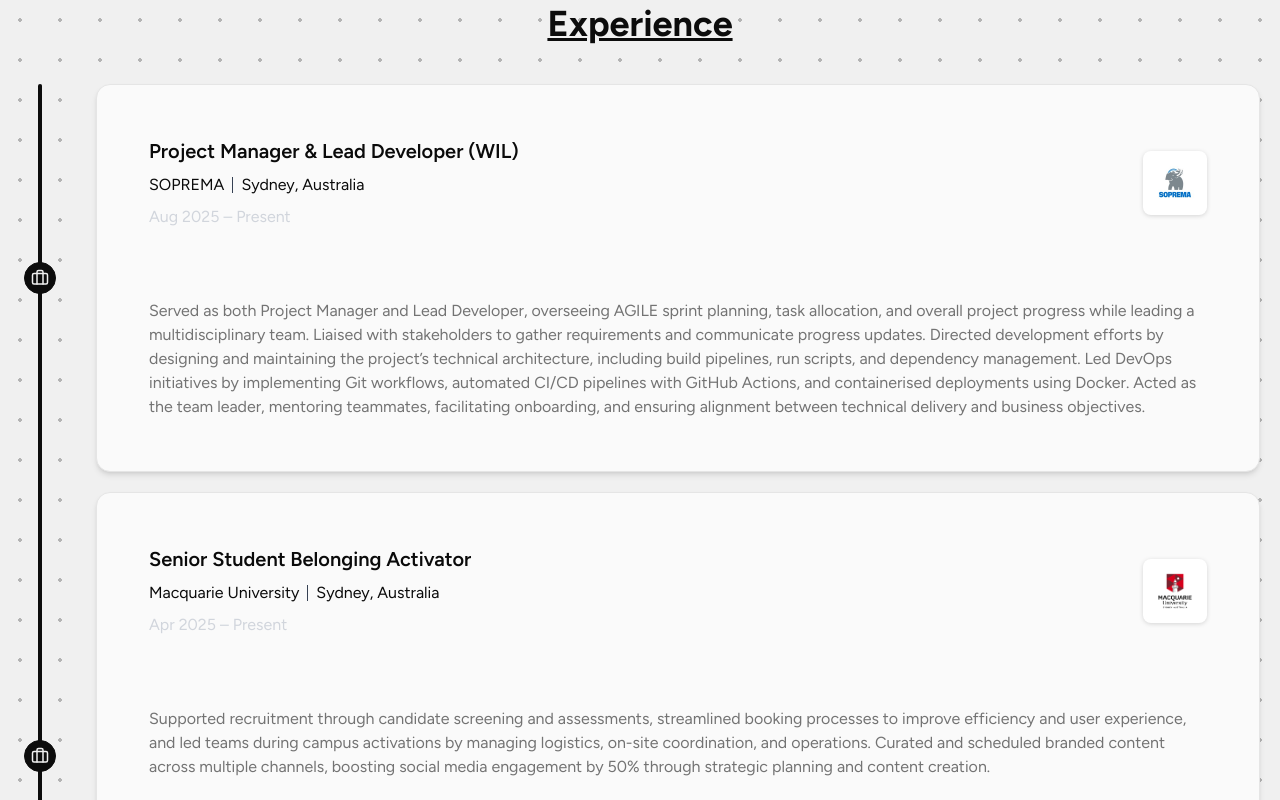
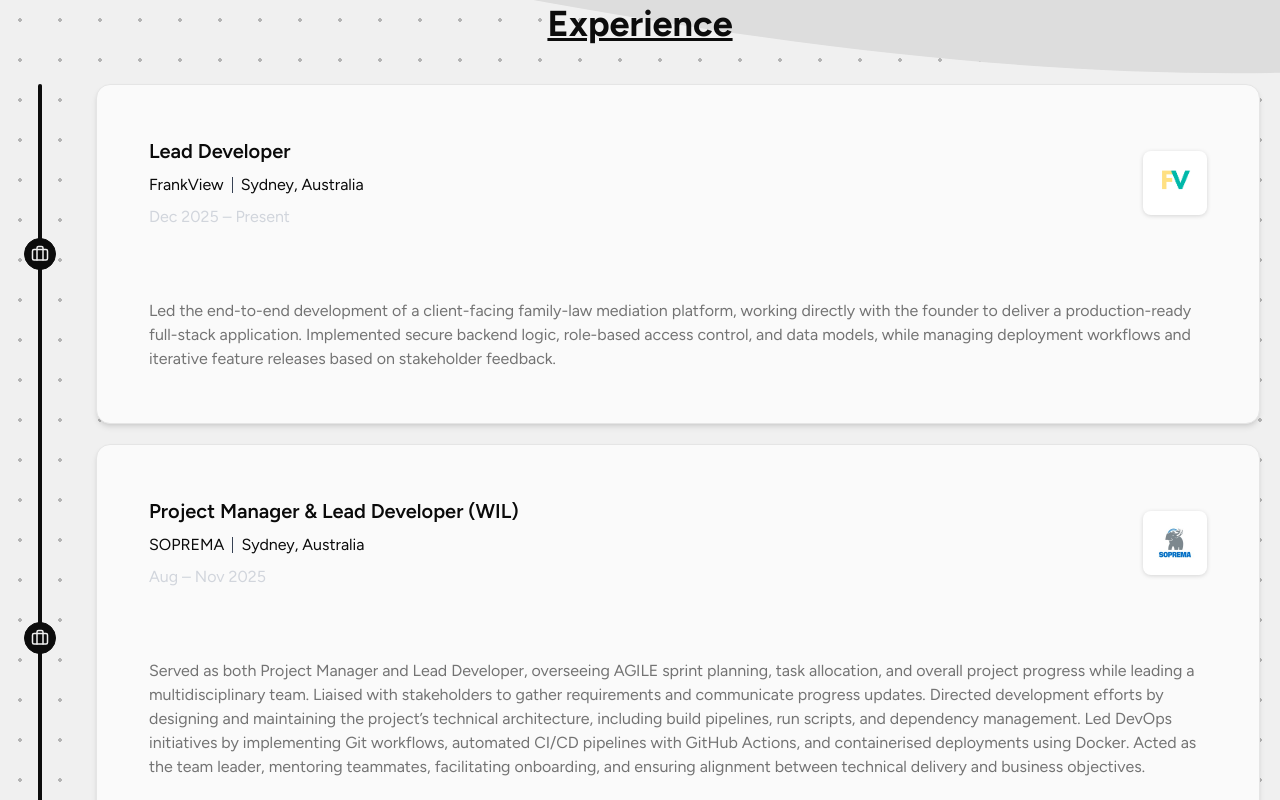
Before and after one commit to Walphhh/portfolio-website-v2, a Next.js app: page / in a window 1280 px wide. Shown: the part 8160-8960 px from the top of the page. Built offline with nearby package versions, Linux system fonts and the light colour scheme.

Commit message:
updated experience list

```diff
--- a/src/app/components/experience/experienceList.ts
+++ b/src/app/components/experience/experienceList.ts
@@ -44,6 +44,22 @@ export interface ExperienceCard {
 export const ExperienceList: ExperienceCard[] = [
   {
     experienceType: "work",
+    position: "Lead Developer",
+    company: "FrankView",
+    companyLogo: "/icons/frankview_minimised.png",
+    location: "Sydney, Australia",
+    description:
+      "Led the end-to-end development of a client-facing family-law mediation platform, working directly with the founder to deliver a production-ready full-stack application. Implemented secure backend logic, role-based access control, and data models, while managing deployment workflows and iterative feature releases based on stakeholder feedback.",
+    duration: {
+      startDate: {
+        year: 2025,
+        month: "dec",
+      },
+      endDate: "present",
+    },
+  },
+  {
+    experienceType: "work",
     position: "Project Manager & Lead Developer (WIL)",
     company: "SOPREMA",
     companyLogo: "/icons/soprema_logo.jpg",
@@ -55,7 +71,10 @@ export const ExperienceList: ExperienceCard[] = [
         year: 2025,
         month: "aug",
       },
-      endDate: "present",
+      endDate: {
+        year: 2025,
+        month: "nov",
+      },
     },
   },
   {
@@ -104,7 +123,10 @@ export const ExperienceList: ExperienceCard[] = [
         year: 2025,
         month: "feb",
       },
-      endDate: "present",
+      endDate: {
+        year: 2025,
+        month: "nov",
+      },
     },
   },
   {
@@ -120,7 +142,10 @@ export const ExperienceList: ExperienceCard[] = [
         year: 2025,
         month: "jan",
       },
-      endDate: "present",
+      endDate: {
+        year: 2025,
+        month: "dec",
+      },
     },
     positions: [
       {
```
Also changed, not shown: public/icons/frankview_minimised.png (added).
